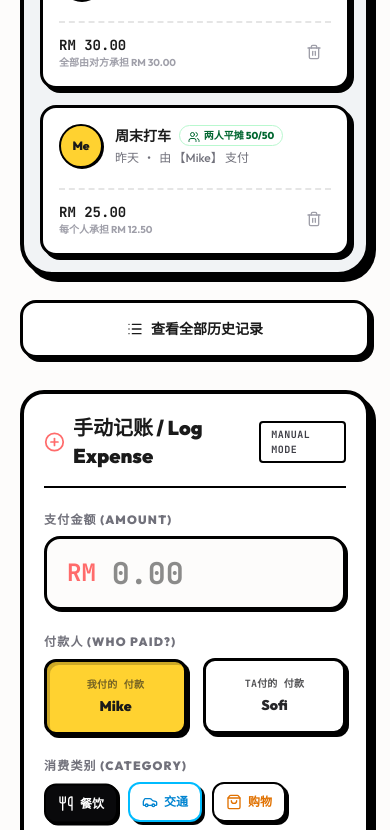
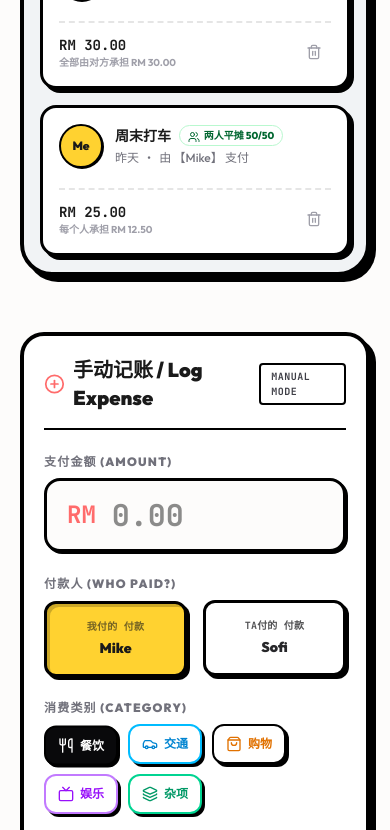
Before and after one commit to cheriekow/-, a React (Vite) app: page / in a window 390 px wide. Shown: the part 1304-2134 px from the top of the page. Built offline with nearby package versions, Linux system fonts and the light colour scheme; no server answers; the database is empty.

Commit message:
style: hide history button on mobile and remove scrollbar

```diff
--- a/src/App.tsx
+++ b/src/App.tsx
@@ -664,7 +664,7 @@ export default function App() {
                 />
                 <button
                   onClick={() => setActiveTab('history')}
-                  className="w-full py-4 bg-white border-3 border-black rounded-2xl font-black text-sm shadow-[4px_4px_0px_0px_rgba(0,0,0,1)] hover:translate-y-[-2px] hover:shadow-[6px_6px_0px_0px_rgba(0,0,0,1)] active:translate-y-[2px] active:shadow-[0px_0px_0px_0px_rgba(0,0,0,1)] transition-all flex items-center justify-center gap-2 cursor-pointer"
+                  className="hidden md:flex w-full py-4 bg-white border-3 border-black rounded-2xl font-black text-sm shadow-[4px_4px_0px_0px_rgba(0,0,0,1)] hover:translate-y-[-2px] hover:shadow-[6px_6px_0px_0px_rgba(0,0,0,1)] active:translate-y-[2px] active:shadow-[0px_0px_0px_0px_rgba(0,0,0,1)] transition-all items-center justify-center gap-2 cursor-pointer"
                 >
                   <List className="w-4 h-4" />
                   查看全部历史记录
--- a/src/index.css
+++ b/src/index.css
@@ -19,6 +19,13 @@ body {
   background-color: #FDFCFB;
   color: #1A1A1A;
   font-family: var(--font-sans);
+  -ms-overflow-style: none;  /* IE and Edge */
+  scrollbar-width: none;  /* Firefox */
+}
+
+/* Hide scrollbar completely to simulate native app experience */
+::-webkit-scrollbar {
+  display: none;
 }
 
 /* Custom Neo-Brutalist Bento Grid components */
```
